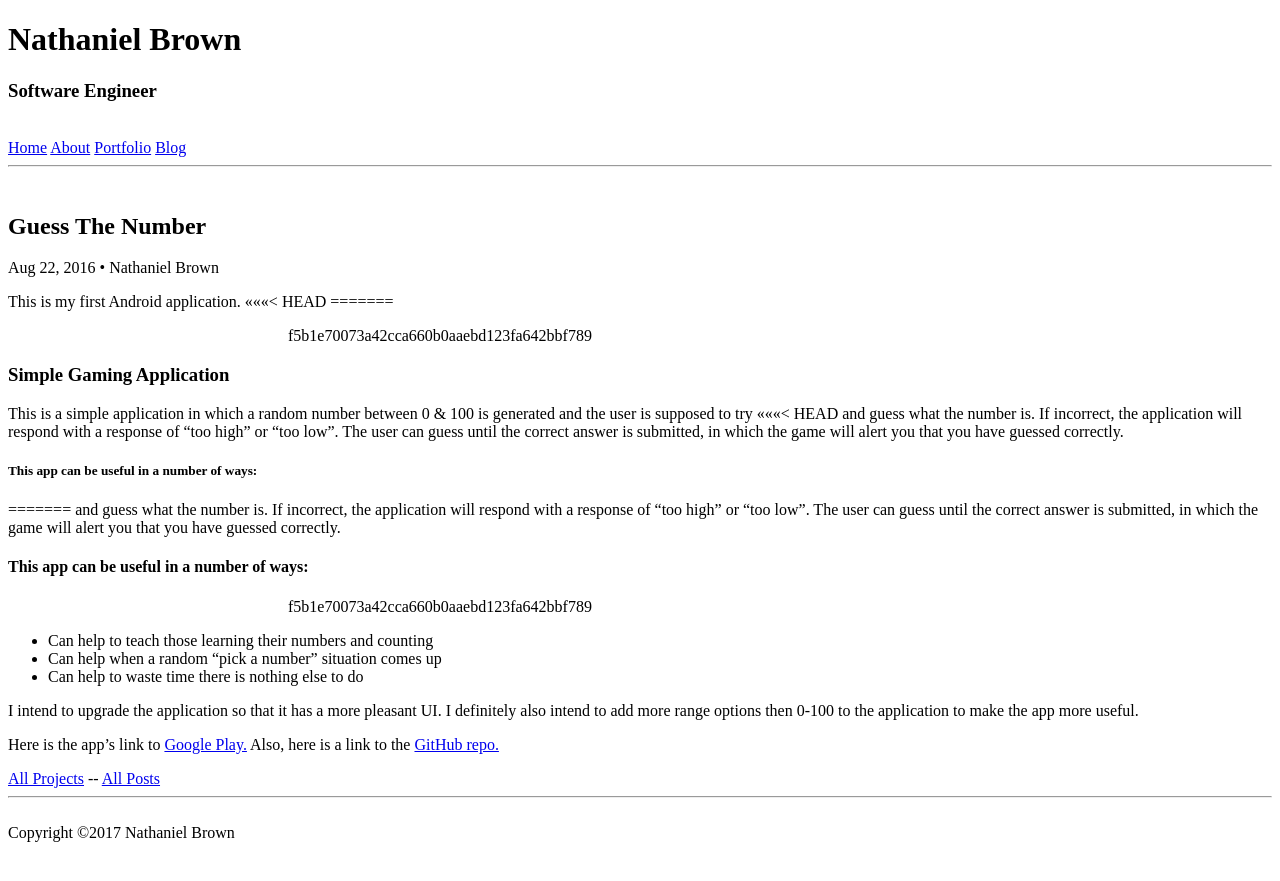
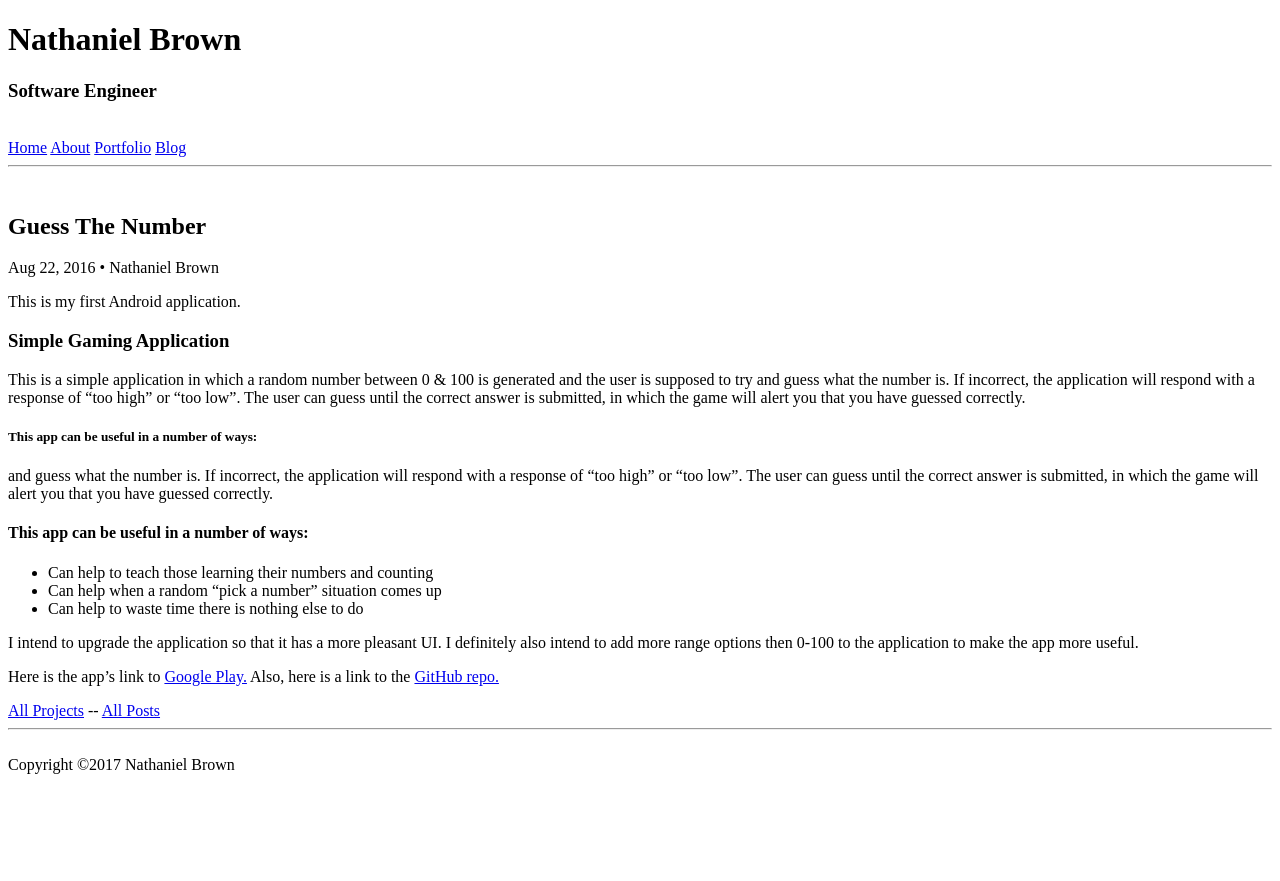
Before and after one commit to ngbcode/ngbcode.github.io, a Jekyll site: the page built from _posts/projects/2016-08-22-guess-the-number.markdown, in a window 1280 px wide. Shown: the top 881 px of the page. Built offline with Jekyll 4.4.1, drawn with Linux system fonts in a browser that asks for light colours; some web fonts are replaced.

```diff
--- a/_config.yml
+++ b/_config.yml
@@ -10,8 +10,8 @@ name: PORTFOLIO
 title: Nathaniel Brown
 email: ngbrown11@gmail.com
 description: > # this means to ignore newlines until "baseurl:"
-  The personal porfolio of Nathaniel Brown. A website to display my projects and passions;
-  moonlighting as a blog about various topics, primarily technology.
+  The personal webpage of Nathaniel Brown. A website to display my projects and passions;
+  moonlighting as a blog about various topics in technology.
 baseurl: "" # the subpath of your site, e.g. /blog
 url: "http://yourdomain.com" # the base hostname & protocol for your site
 twitter_username: Mr_Innovative
--- a/_layouts/post.html
+++ b/_layouts/post.html
@@ -1,6 +1,10 @@
----
-layout: default
----
+<!DOCTYPE html>
+<html lang="en">
+
+	{% include head.html %}
+	{% seo %}
+
+	<body>
 		<header>
 			<h1>Nathaniel Brown</h1>
 			<h3>Software Engineer</h3>
@@ -35,3 +39,10 @@ layout: default
 			<span><a href="/projects">All Projects</a> -- <a href="/blog">All Posts</a></span>
 
 		</article>
+		<hr>
+	    <br>
+		<div class="copy"><span>Copyright &copy;2017 Nathaniel Brown</span></div>
+
+	</body>
+
+</html>
--- a/_posts/projects/2016-08-22-guess-the-number.markdown
+++ b/_posts/projects/2016-08-22-guess-the-number.markdown
@@ -4,26 +4,20 @@ date: 2016-08-22 01:20:04 -0400
 tags: project
 ---
 This is my first Android application.
-<<<<<<< HEAD
 <!--sep-->
-=======
->>>>>>> f5b1e70073a42cca660b0aaebd123fa642bbf789
 
 ### Simple Gaming Application ###
 
 This is a simple application in which a random number between 0 & 100 is generated and the user is supposed to try
-<<<<<<< HEAD
 and guess what the number is. If incorrect, the application will respond with a response of "too high" or "too low".
 The user can guess until the correct answer is submitted, in which the game will alert you that you have guessed correctly.
 
 ##### This app can be useful in a number of ways: #####
-=======
-<!--sep-->
+
 and guess what the number is. If incorrect, the application will respond with a response of "too high" or "too low".
 The user can guess until the correct answer is submitted, in which the game will alert you that you have guessed correctly.
 
 #### This app can be useful in a number of ways: ####
->>>>>>> f5b1e70073a42cca660b0aaebd123fa642bbf789
 
 - Can help to teach those learning their numbers and counting
 - Can help when a random "pick a number" situation comes up
--- a/_posts/projects/2016-11-22-project-pulp.markdown
+++ b/_posts/projects/2016-11-22-project-pulp.markdown
@@ -16,10 +16,5 @@ patients concerns, or recommend they schedule an appointment. The software is co
 - Mobile application for the practitioner (currently only Android)
 - A desktop application for the practitioner (supported on Windows/MacOS/Linux)
 
-<<<<<<< HEAD
 ##### I will add more information regarding Project PULP soon! #####
-=======
-#### I will add more information regarding Project PULP soon! ####
->>>>>>> f5b1e70073a42cca660b0aaebd123fa642bbf789
-
 Here is a link to the [GitHub repo.](https://github.com/NJTuley/TravoltaProject)
--- a/index.html
+++ b/index.html
@@ -10,7 +10,7 @@ layout: default
 <br>
 <nav>
     <a href="/about" class="home-nav">About</a>
-    <a href="#" class="home-nav">Portfolio</a>
-    <a href="#" class="home-nav">Blog</a>
+    <a href="/projects" class="home-nav">Portfolio</a>
+    <a href="/blog" class="home-nav">Blog</a>
 </nav>
 <br>
```
Also changed, not shown: assets/css/style.css (+5 -2 lines). Lines whose indentation alone changed are shown as unchanged.
